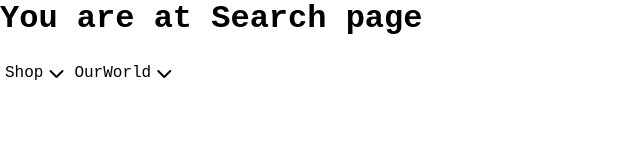
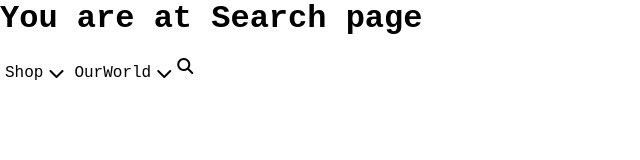
Before and after one commit to kushagra0304/collegeMiniProject, a React (Create React App) app in the folder reactproject/: page /search in a window 1280 px wide. Shown: the top 160 px of the page, without its empty margins (0-640 px from the left). Built offline with nearby package versions, Linux system fonts and the light colour scheme.

Commit message:
searchBar functionality done

```diff
--- a/reactproject/src/components/nav/nav.css
+++ b/reactproject/src/components/nav/nav.css
@@ -1,5 +1,6 @@
 .nav {
     display: flex;
+    position: relative;
 }
 
 .brand {
--- a/reactproject/src/components/nav/nav.jsx
+++ b/reactproject/src/components/nav/nav.jsx
@@ -1,4 +1,4 @@
-import SearchBar from "../searchBar"
+import SearchBar from "./searchBar"
 import Popover from "./popover"
 import './nav.css'
 
@@ -8,9 +8,9 @@ const Nav = () => {
       <div className='nav'>
         <Popover name="Shop" items={["All", "Australian tees"]}/>
         <Popover name="OurWorld" items={["About Us", "Giving Back"]}/>
-        {/* <p className="brand">College Marketplace</p>
+        {/* <p className="brand">College Marketplace</p> */}
         <SearchBar/>
-        <a href="#">Account</a>
+        {/* <a href="#">Account</a>
         <a href="#">Sell</a>
         <a href="#">Chat</a> */}
       </div>
--- /dev/null
+++ b/reactproject/src/components/nav/searchBar.css
@@ -0,0 +1,14 @@
+.searchBar {
+}
+
+.searchBar summary {
+    list-style: none;
+}
+
+.searchBar__content {
+    position: absolute;
+    width: 100vw;
+    height: 100%;
+    top: 0px;
+    left: 0px;
+}
--- /dev/null
+++ b/reactproject/src/components/nav/searchBar.jsx
@@ -0,0 +1,32 @@
+import { useState } from 'react'
+import './searchBar.css'
+
+const SearchBar = () => {
+
+  const detailsToggle = (event) => {
+    const details = document.querySelector(".searchBar__details");
+
+    if(details.open){
+      details.removeAttribute("open")
+    } else {
+      details.setAttribute("open", "true")
+    }
+  }
+
+
+  return (
+    <div className='searchBar'>
+      <details className='searchBar__details'>
+        <summary>
+          <span><i class="fas fa-search"></i></span>
+        </summary>
+        <div className='searchBar__content'>
+          <input type="text" />
+          <button onClick={detailsToggle}>close</button>
+        </div>
+      </details>
+    </div>
+  )
+}
+
+export default SearchBar
--- a/reactproject/src/components/searchBar.jsx
+++ /dev/null
@@ -1,10 +0,0 @@
-import { useState } from 'react'
-
-const SearchBar = () => {
-
-    return (
-      <input type="text" />
-    )
-}
-
-export default SearchBar
```
